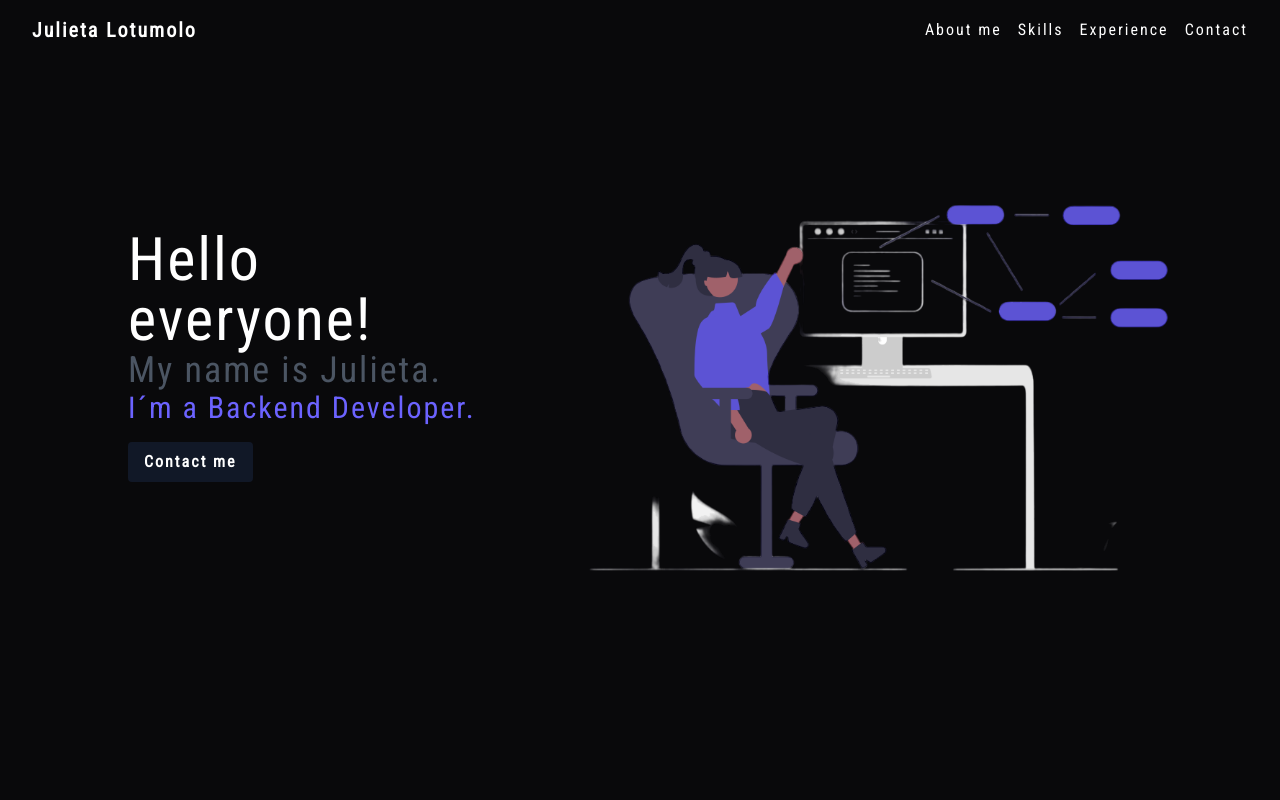
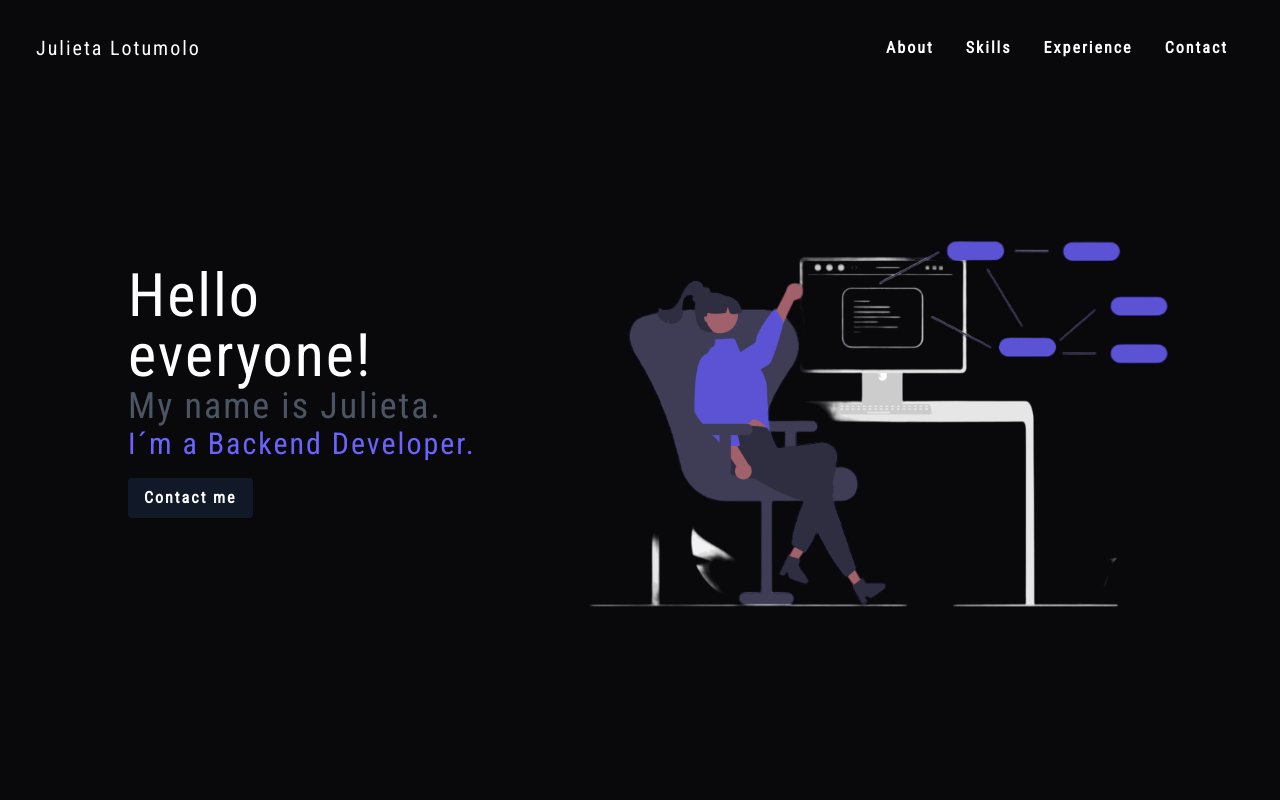
Before and after one commit to lotjulieta/julieta-lotumolo, a React (Vite) app: page / in a window 1280 px wide. Shown: the top 800 px of the page. Built offline with nearby package versions, Linux system fonts and the light colour scheme.

Commit message:
add new navbar

```diff
--- a/package.json
+++ b/package.json
@@ -16,7 +16,8 @@
     "animate.css": "^4.1.1",
     "framer-motion": "^11.0.6",
     "react": "^18.2.0",
-    "react-dom": "^18.2.0"
+    "react-dom": "^18.2.0",
+    "react-icons": "^5.0.1"
   },
   "devDependencies": {
     "@tailwindcss/typography": "^0.5.10",
--- a/src/App.jsx
+++ b/src/App.jsx
@@ -11,8 +11,8 @@ function App() {
   return (
   <div>
     <div><Header /></div>
-    <div><Portada /></div>
-    <div id="aboutme"><Aboutme /></div>
+    <div id="home"><Portada /></div>
+    <div id="about"><Aboutme /></div>
     <div id="skills"><Skills /></div>
     <div id="experience"><Experience/></div>
     <div id="contact"><Contact/></div>
--- a/src/components/shared/Header.jsx
+++ b/src/components/shared/Header.jsx
@@ -1,52 +1,65 @@
 import { useState } from 'react';
-import './styles-shared.css';
+import { AiOutlineClose, AiOutlineMenu } from 'react-icons/ai';
 
-export default function Header() {
-  const [isMobileMenuOpen, setIsMobileMenuOpen] = useState(false);
+export default function Navbar() {
+  const [nav, setNav] = useState(false);
 
-  const toggleMobileMenu = () => {
-    setIsMobileMenuOpen(!isMobileMenuOpen);
+  const handleNav = () => {
+    setNav(!nav);
   };
 
+  const handleClick = () => {
+    setNav(false);
+  };
+
+  const navItems = [
+    { id: 2, text: 'About', target: '#about' },
+    { id: 3, text: 'Skills', target: '#skills' },
+    { id: 4, text: 'Experience', target: '#experience' },
+    { id: 5, text: 'Contact', target: '#contact' },
+  ];
+
   return (
-    <header className="bg-zinc-950 border-gray-200 dark:bg-zinc-950 text-white py-4">
-      <div className="mx-auto flex justify-between items-center md:ml-8 md:mr-8">
-        <h1 className="text-xl font-bold md:text-left text-center sm:text-sm md:text-xl sm:ml-4 md:ml-0">Julieta Lotumolo</h1>
-        <nav className="md:hidden mr-6">
-          <button className="mobile-menu-button" onClick={toggleMobileMenu}>
-            <svg xmlns="http://www.w3.org/2000/svg" fill="none" viewBox="0 0 24 24" strokeWidth={1.5} stroke="currentColor" className={`w-6 h-6 ${isMobileMenuOpen ? 'hidden' : 'block'}`}>
-              <path strokeLinecap="round" strokeLinejoin="round" d="M4 6h16M4 12h16m-7 6h7" />
-            </svg>
-            <svg xmlns="http://www.w3.org/2000/svg" fill="none" viewBox="0 0 24 24" strokeWidth={1.5} stroke="currentColor" className={`w-6 h-6 ${isMobileMenuOpen ? 'block' : 'hidden'}`}>
-              <path strokeLinecap="round" strokeLinejoin="round" d="M6 18L18 6M6 6l12 12" />
-            </svg>
-          </button>
-        </nav>
-        <nav className={`md:flex ${isMobileMenuOpen ? 'flex fixed top-0 left-0 w-2/3 md:w-auto bg-zinc-950 justify-center z-50' : 'hidden'} md:ml-4 lg:ml-0`}>
-          <ul className="md:flex flex-col md:flex-row md:space-x-4">
-            <li>
-              <a href="#aboutme" className="header-link" onClick={toggleMobileMenu}>
-                About me
-              </a>
-            </li>
-            <li>
-              <a href="#skills" className="header-link" onClick={toggleMobileMenu}>
-                Skills
-              </a>
-            </li>
-            <li>
-              <a href="#experience" className="header-link" onClick={toggleMobileMenu}>
-                Experience
-              </a>
-            </li>
-            <li>
-              <a href="#contact" className="header-link" onClick={toggleMobileMenu}>
-                Contact
-              </a>
-            </li>
-          </ul>
-        </nav>
+    <div className='bg-zinc-950 flex justify-between items-center h-24 max-w-[1240px] mx-auto px-4 text-white'>
+      <h1 className='w-full text-xl text-[#ffffff]'>Julieta Lotumolo</h1>
+
+      <ul className='hidden md:flex'>
+        {navItems.map(item => (
+          <li
+            key={item.id}
+            className='bg-zinc-950 hover:bg-gray-900 text-white font-bold py-2 px-4 rounded focus:outline-none focus:shadow-outline '
+          >
+            <a href={item.target} onClick={handleClick}>{item.text}</a>
+          </li>
+        ))}
+      </ul>
+
+      <div onClick={handleNav} className='block md:hidden'>
+        {nav ? <AiOutlineClose size={20} /> : <AiOutlineMenu size={20} />}
       </div>
-    </header>
+
+      <ul
+        className={
+          nav
+            ? 'fixed md:hidden right-0 top-0 w-[60%] h-full border-l border-l-gray-900 bg-zinc-950 ease-in-out duration-500'
+            : 'ease-in-out w-[60%] duration-500 fixed top-0 bottom-0 left-[-100%]'
+        }
+      >
+        <div className="flex justify-end mr-4 mt-4">
+          <div onClick={handleNav}>
+            <AiOutlineClose size={20} />
+          </div>
+        </div>
+
+        {navItems.map(item => (
+          <li
+            key={item.id}
+            className='bg-zinc-950 hover:bg-gray-900 text-white font-bold py-2 px-4 rounded focus:outline-none focus:shadow-outline'
+          >
+            <a href={item.target} onClick={handleClick}>{item.text}</a>
+          </li>
+        ))}
+      </ul>
+    </div>
   );
 }
```
Also changed, not shown: 6 other files (tests, documents, lock files or other folders).
